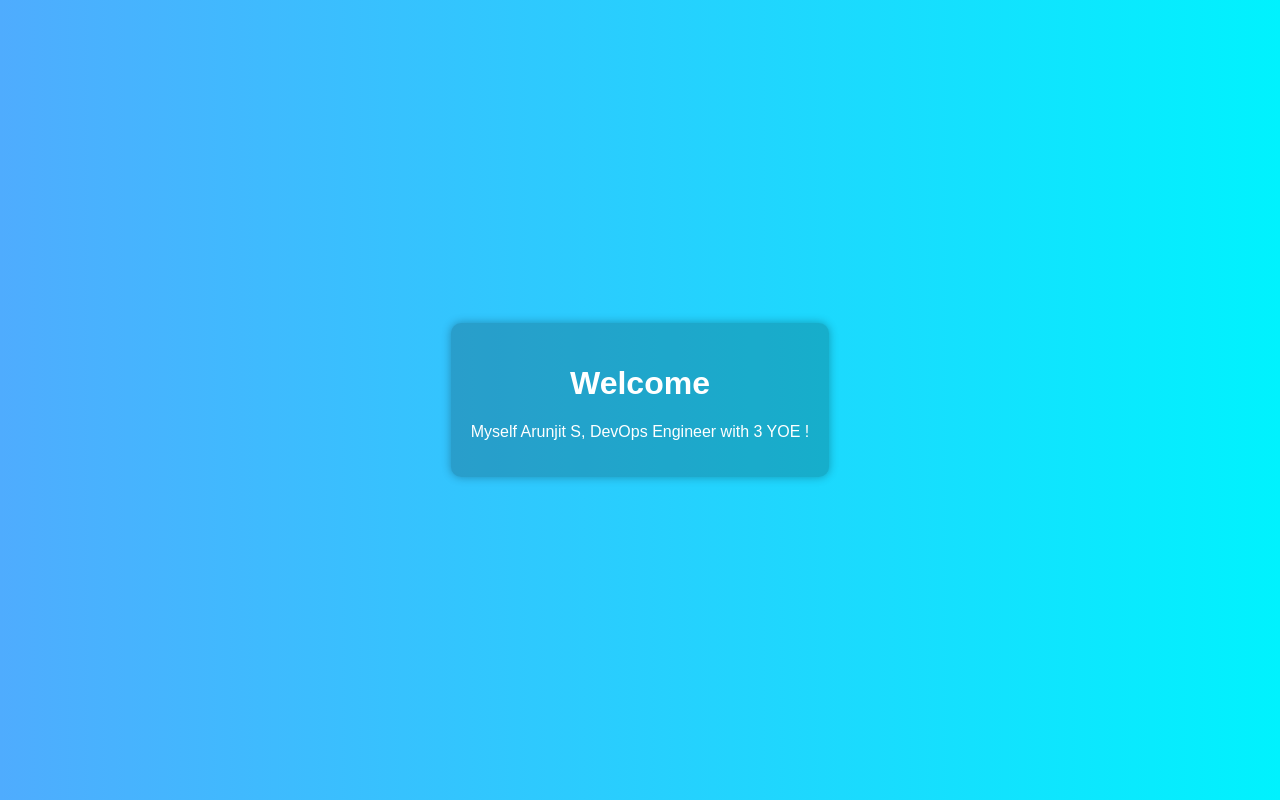
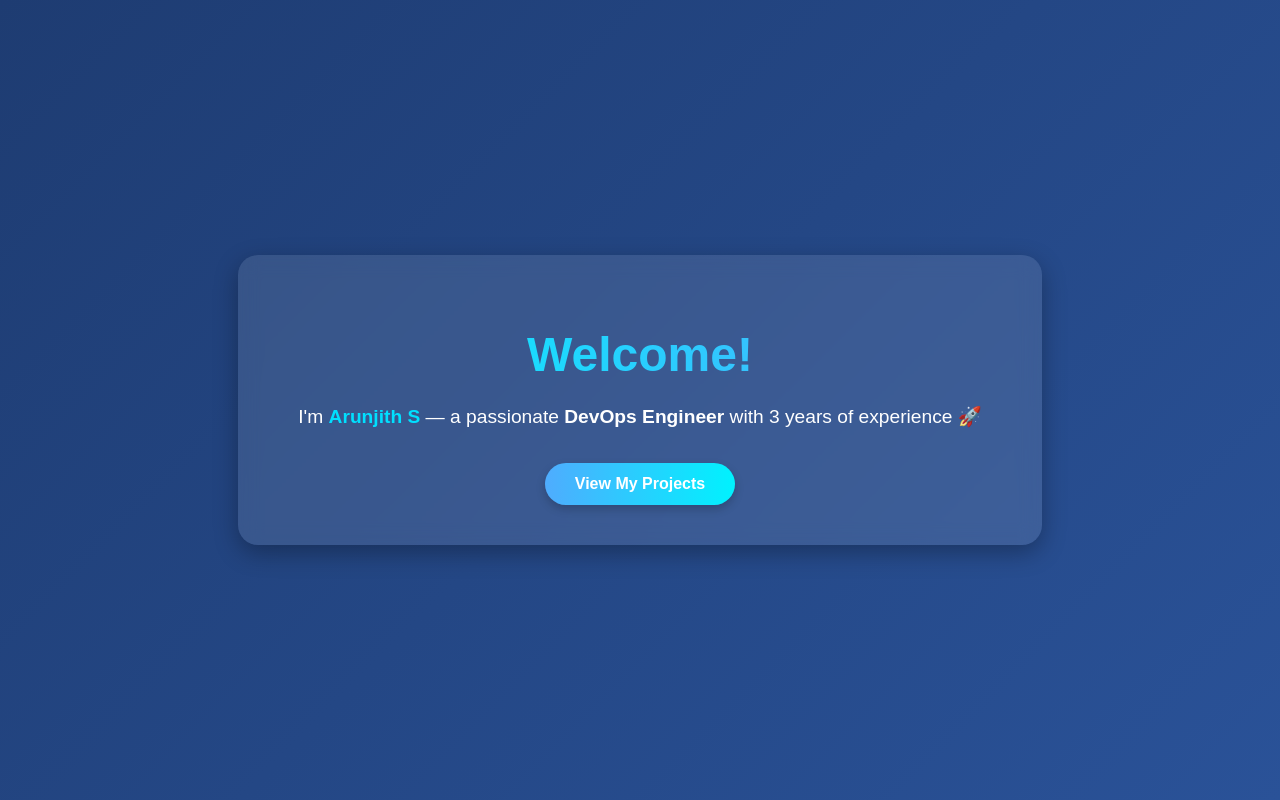
Before and after one commit to ArunjithS3177/CI-CD_nodeJs, a website: page public/index.html in a window 1280 px wide. Drawn offline with Linux system fonts and the light colour scheme.

Commit message:
Add some changes in index and css

```diff
--- a/public/index.html
+++ b/public/index.html
@@ -3,13 +3,14 @@
 <head>
     <meta charset="UTF-8">
     <meta name="viewport" content="width=device-width, initial-scale=1.0">
-    <title>Azure Web App</title>
+    <title>Azure Web App - Arunjith S</title>
     <link rel="stylesheet" href="style.css">
 </head>
 <body>
     <div class="container">
-        <h1>Welcome</h1>
-        <p>Myself Arunjit S, DevOps Engineer with 3 YOE !</p>
+        <h1>Welcome!</h1>
+        <p>I'm <span class="highlight">Arunjith S</span> — a passionate <strong>DevOps Engineer</strong> with 3 years of experience 🚀</p>
+        <a href="#" class="btn">View My Projects</a>
     </div>
 </body>
 </html>
--- a/public/style.css
+++ b/public/style.css
@@ -1,18 +1,69 @@
+/* Global styles */
 body {
-    font-family: Arial, sans-serif;
-    background: linear-gradient(to right, #4facfe, #00f2fe);
-    color: white;
+    font-family: 'Poppins', sans-serif;
+    background: linear-gradient(135deg, #1e3c72, #2a5298);
+    color: #fff;
     text-align: center;
     display: flex;
     justify-content: center;
     align-items: center;
     height: 100vh;
     margin: 0;
+    overflow: hidden;
 }
 
+/* Smooth fade-in animation */
+@keyframes fadeIn {
+    from { opacity: 0; transform: translateY(20px); }
+    to { opacity: 1; transform: translateY(0); }
+}
+
+/* Container card styling */
 .container {
-    background: rgba(0, 0, 0, 0.2);
-    padding: 20px;
-    border-radius: 10px;
-    box-shadow: 0px 0px 10px rgba(0, 0, 0, 0.3);
+    background: rgba(255, 255, 255, 0.1);
+    padding: 40px 60px;
+    border-radius: 20px;
+    box-shadow: 0 8px 25px rgba(0, 0, 0, 0.3);
+    backdrop-filter: blur(10px);
+    animation: fadeIn 1.5s ease-in-out;
 }
+
+/* Heading */
+h1 {
+    font-size: 3rem;
+    margin-bottom: 20px;
+    background: linear-gradient(to right, #00f2fe, #4facfe);
+    -webkit-background-clip: text;
+    -webkit-text-fill-color: transparent;
+}
+
+/* Paragraph text */
+p {
+    font-size: 1.2rem;
+    margin-bottom: 30px;
+    line-height: 1.6;
+}
+
+/* Highlight name */
+.highlight {
+    color: #00e0ff;
+    font-weight: 600;
+}
+
+/* Call-to-action button */
+.btn {
+    display: inline-block;
+    padding: 12px 30px;
+    background: linear-gradient(to right, #4facfe, #00f2fe);
+    color: #fff;
+    text-decoration: none;
+    border-radius: 30px;
+    font-weight: 600;
+    transition: all 0.3s ease;
+    box-shadow: 0 4px 10px rgba(0, 0, 0, 0.2);
+}
+
+.btn:hover {
+    transform: translateY(-3px);
+    box-shadow: 0 8px 20px rgba(0, 0, 0, 0.3);
+}
```
